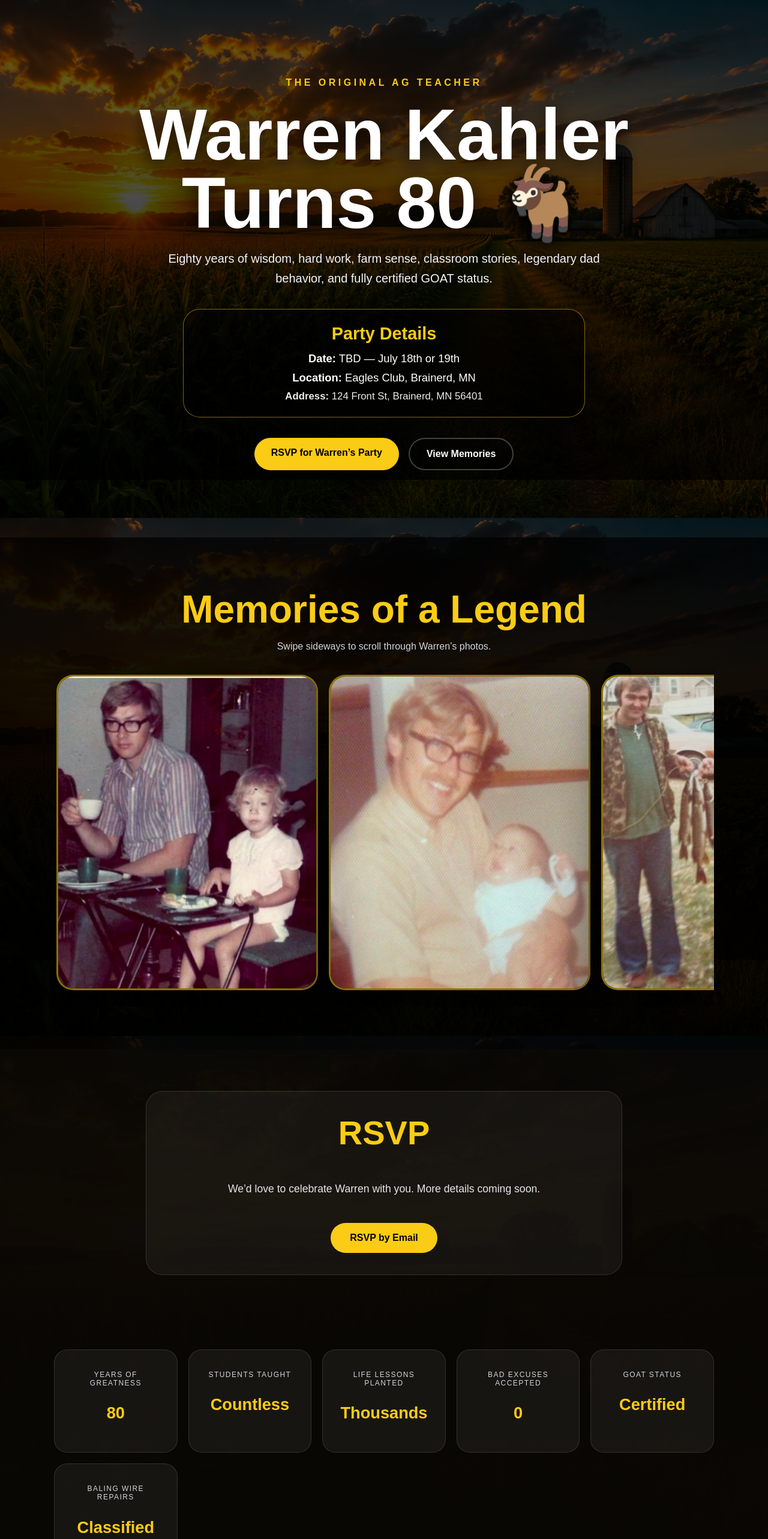
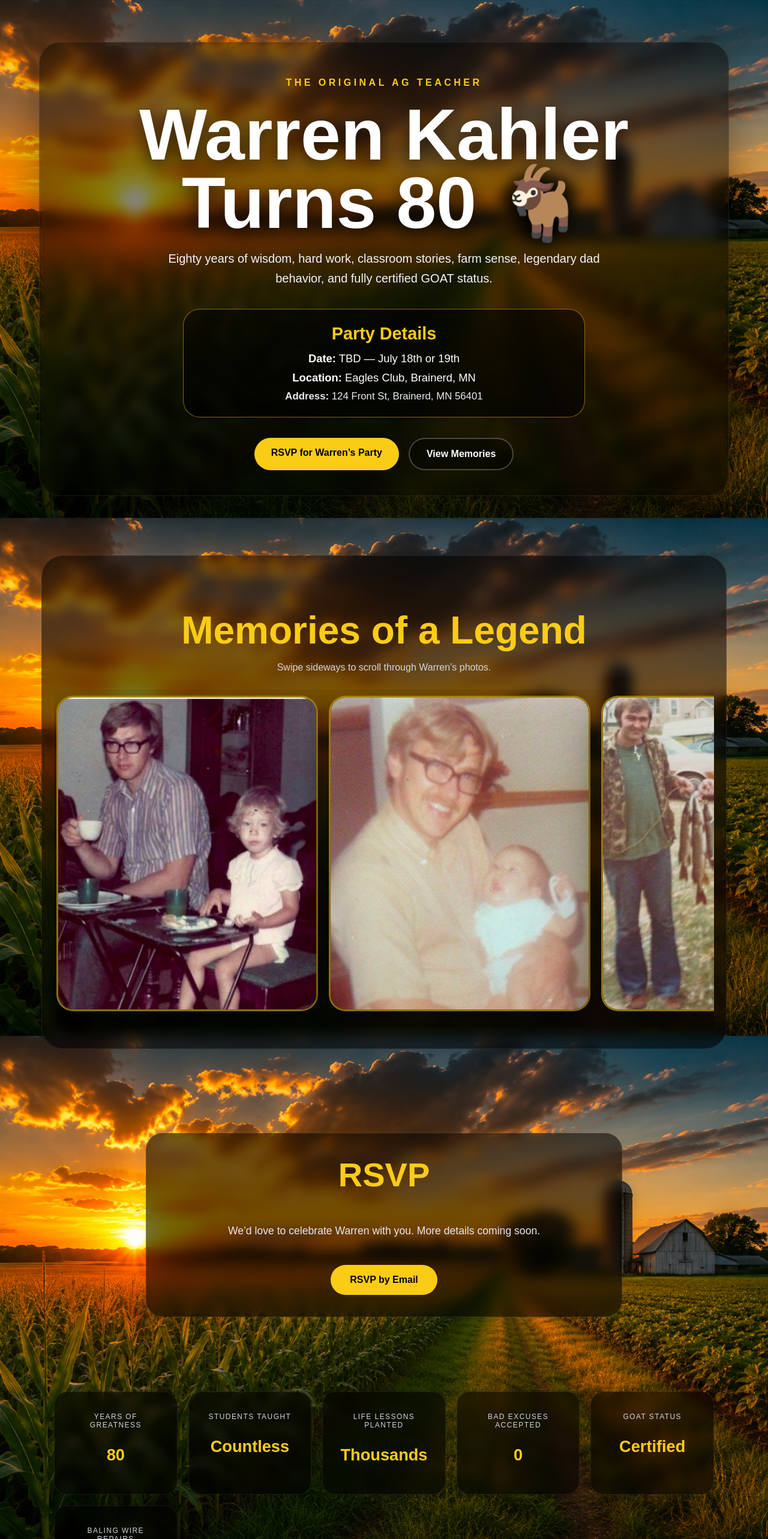
Before and after one commit to KristineMK72/warren-kahler-80, a Next.js app: page / in a window 1280 px wide. Shown: the top 2566 px of the page at 60% size. Built offline with nearby package versions, Linux system fonts and the light colour scheme.

Commit message:
Update page.tsx

```diff
--- a/app/page.tsx
+++ b/app/page.tsx
@@ -21,8 +21,7 @@ export default function HomePage() {
     <main
       style={{
         minHeight: "100vh",
-        backgroundImage:
-          "linear-gradient(rgba(0,0,0,0.58), rgba(0,0,0,0.88)), url('/warren/IMG_1215.jpeg')",
+        backgroundImage: "url('/warren/IMG_1215.jpeg')",
         backgroundSize: "cover",
         backgroundPosition: "center",
         backgroundAttachment: "fixed",
@@ -37,10 +36,21 @@ export default function HomePage() {
           display: "flex",
           alignItems: "center",
           justifyContent: "center",
-          textAlign: "center",
         }}
       >
-        <div style={{ maxWidth: 1100, width: "100%" }}>
+        <div
+          style={{
+            maxWidth: 1100,
+            width: "100%",
+            background: "rgba(0,0,0,0.48)",
+            backdropFilter: "blur(10px)",
+            border: "1px solid rgba(255,255,255,0.08)",
+            borderRadius: 36,
+            padding: "42px 24px",
+            boxShadow: "0 25px 80px rgba(0,0,0,0.45)",
+            textAlign: "center",
+          }}
+        >
           <p
             style={{
               color: "#facc15",
@@ -75,8 +85,9 @@ export default function HomePage() {
               color: "#f3f4f6",
             }}
           >
-            Eighty years of wisdom, hard work, farm sense, classroom stories,
-            legendary dad behavior, and fully certified GOAT status.
+            Eighty years of wisdom, hard work, classroom stories,
+            farm sense, legendary dad behavior, and fully certified
+            GOAT status.
           </p>
 
           <div
@@ -87,7 +98,6 @@ export default function HomePage() {
               border: "1px solid rgba(250,204,21,0.5)",
               borderRadius: 28,
               padding: 24,
-              boxShadow: "0 25px 70px rgba(0,0,0,0.45)",
             }}
           >
             <h2 style={{ margin: 0, color: "#facc15", fontSize: "1.8rem" }}>
@@ -126,7 +136,6 @@ export default function HomePage() {
                 padding: "16px 28px",
                 borderRadius: 999,
                 fontWeight: 900,
-                boxShadow: "0 18px 45px rgba(0,0,0,0.45)",
               }}
             >
               RSVP for Warren’s Party
@@ -142,7 +151,7 @@ export default function HomePage() {
                 padding: "16px 28px",
                 borderRadius: 999,
                 fontWeight: 800,
-                background: "rgba(0,0,0,0.4)",
+                background: "rgba(0,0,0,0.45)",
               }}
             >
               View Memories
@@ -155,21 +164,37 @@ export default function HomePage() {
         id="photos"
         style={{
           padding: "30px 18px 70px",
-          background: "rgba(0,0,0,0.72)",
         }}
       >
-        <div style={{ maxWidth: 1100, margin: "0 auto", textAlign: "center" }}>
+        <div
+          style={{
+            maxWidth: 1100,
+            margin: "0 auto",
+            background: "rgba(0,0,0,0.52)",
+            backdropFilter: "blur(10px)",
+            borderRadius: 36,
+            padding: "34px 20px",
+            border: "1px solid rgba(255,255,255,0.08)",
+          }}
+        >
           <h2
             style={{
               fontSize: "clamp(2rem, 7vw, 4rem)",
               marginBottom: 10,
               color: "#facc15",
+              textAlign: "center",
             }}
           >
             Memories of a Legend
           </h2>
 
-          <p style={{ color: "#d1d5db", marginBottom: 28 }}>
+          <p
+            style={{
+              color: "#d1d5db",
+              marginBottom: 28,
+              textAlign: "center",
+            }}
+          >
             Swipe sideways to scroll through Warren’s photos.
           </p>
 
@@ -217,18 +242,18 @@ export default function HomePage() {
         id="rsvp"
         style={{
           padding: "70px 18px",
-          background: "rgba(10,8,5,0.92)",
-          textAlign: "center",
         }}
       >
         <div
           style={{
             maxWidth: 720,
             margin: "0 auto",
-            background: "rgba(255,255,255,0.05)",
-            border: "1px solid rgba(255,255,255,0.12)",
+            background: "rgba(0,0,0,0.55)",
+            backdropFilter: "blur(10px)",
+            border: "1px solid rgba(255,255,255,0.1)",
             borderRadius: 28,
             padding: 36,
+            textAlign: "center",
           }}
         >
           <h2
@@ -274,7 +299,6 @@ export default function HomePage() {
       <section
         style={{
           padding: "54px 18px 80px",
-          background: "rgba(10,8,5,0.95)",
         }}
       >
         <div
@@ -297,8 +321,9 @@ export default function HomePage() {
             <div
               key={title}
               style={{
-                background: "rgba(255,255,255,0.06)",
-                border: "1px solid rgba(255,255,255,0.12)",
+                background: "rgba(0,0,0,0.52)",
+                backdropFilter: "blur(8px)",
+                border: "1px solid rgba(255,255,255,0.08)",
                 borderRadius: 22,
                 padding: 22,
                 textAlign: "center",
@@ -328,7 +353,13 @@ export default function HomePage() {
           ))}
         </div>
 
-        <p style={{ textAlign: "center", marginTop: 48, color: "#d1d5db" }}>
+        <p
+          style={{
+            textAlign: "center",
+            marginTop: 48,
+            color: "#d1d5db",
+          }}
+        >
           Built with love, mild chaos, and full GOAT respect for Warren Kahler.
         </p>
       </section>
```
